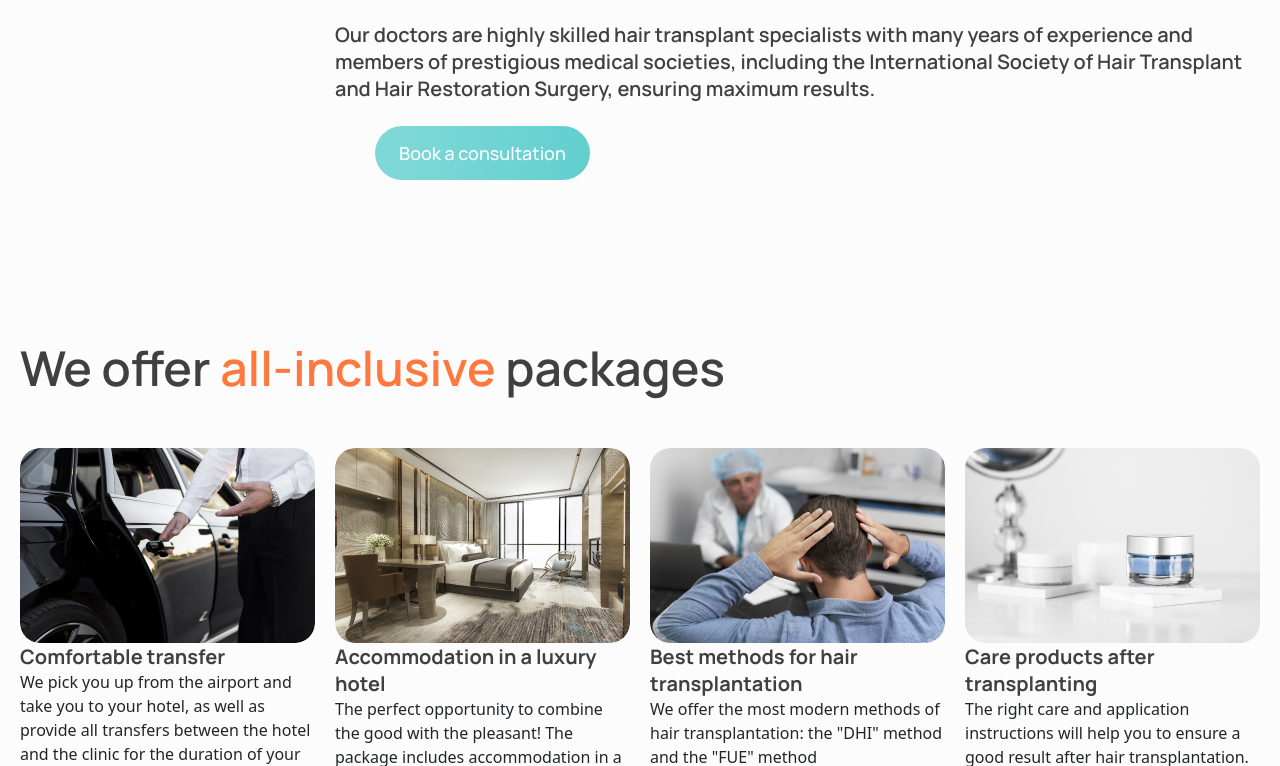
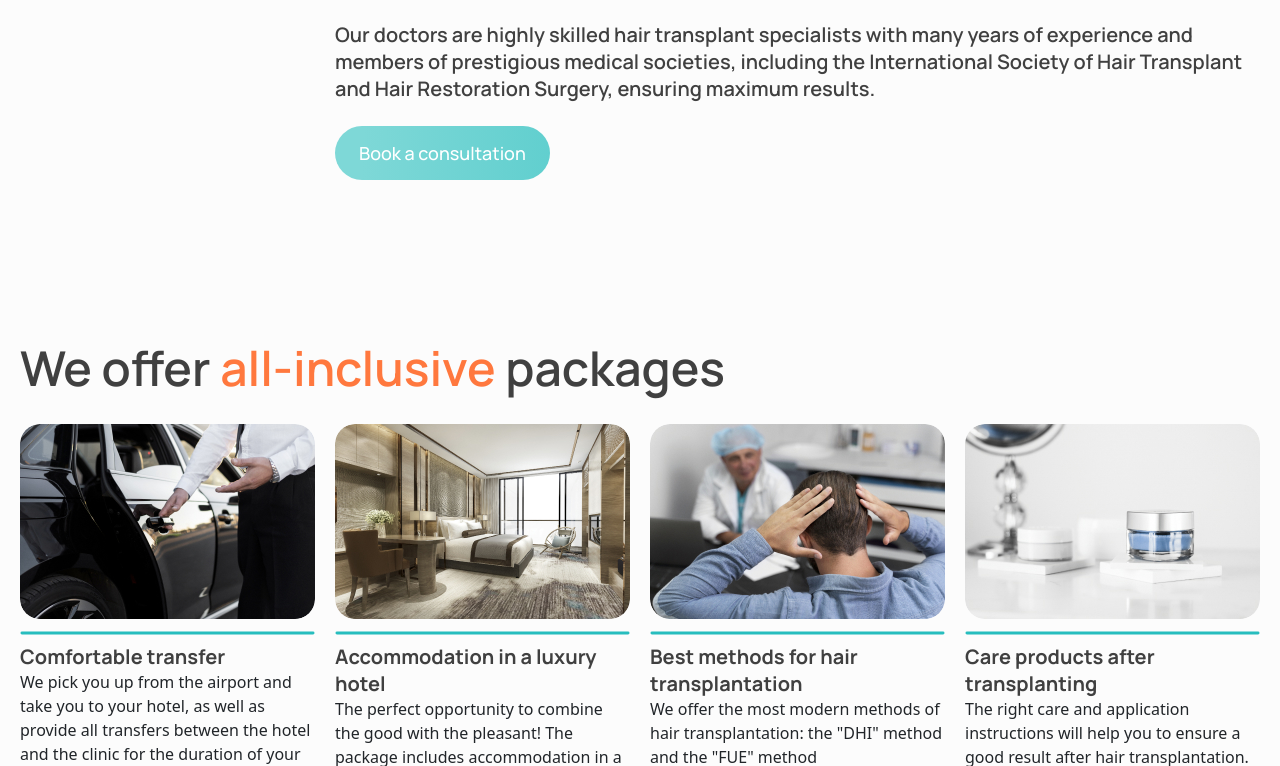
Before and after one commit to Dimonch1k/JS_Classwork_11, a website: page src/index.html in a window 1280 px wide. Shown: the part 3063-3829 px from the top of the page. Drawn offline with nearby package versions, Linux system fonts and the light colour scheme; files that its build step writes are made by us from their sources; files whose address does not match are found by name.

Commit message:
End section All-inclusive

```diff
--- a/src/pages/landing.html
+++ b/src/pages/landing.html
@@ -97,7 +97,7 @@
 
     <div class="videos_block">
       <div class="patient_video_block">
-        <div class="patient_video patient_video_1"><img src="../img/youtube_btn.png" alt="youtube button"></div>
+        <div class="patient_video patient_video_1"><img src="../img/youtube_btn.svg" alt="youtube button"></div>
         <svg class="blue-line" width="100%" height="4" viewBox="0 0 614 4" fill="none"
           xmlns="http://www.w3.org/2000/svg">
           <path d="M2 2L612 1.99995" stroke="#27BDBE" stroke-width="3" stroke-linecap="round" />
@@ -107,7 +107,7 @@
           Clinic</div>
       </div>
       <div class="patient_video_block">
-        <div class="patient_video patient_video_2"><img src="../img/youtube_btn.png" alt="youtube button"></div>
+        <div class="patient_video patient_video_2"><img src="../img/youtube_btn.svg" alt="youtube button"></div>
         <svg class="blue-line" width="614" height="4" viewBox="0 0 614 4" fill="none"
           xmlns="http://www.w3.org/2000/svg">
           <path d="M2 2L612 1.99995" stroke="#27BDBE" stroke-width="3" stroke-linecap="round" />
@@ -173,7 +173,7 @@
           Surgery, ensuring maximum results.
         </div>
 
-        <button class="book_consultation_btn">Book a consultation</button>
+        <button class="book_consultation_btn m-0">Book a consultation</button>
       </div>
     </div>
   </section>
@@ -192,7 +192,12 @@
             <div class="done_mark"></div>
           </div>
         </div>
+
         <div class="packet__content">
+          <svg width="100%" height="4" viewBox="0 0 299 4" fill="none" xmlns="http://www.w3.org/2000/svg">
+            <path d="M2 2L297 1.99997" stroke="#27BDBE" stroke-width="3" stroke-linecap="round" />
+          </svg>
+
           <div class="sub-title">Comfortable transfer</div>
           <div class="packet__desc">We pick you up from the airport and take you to your hotel, as well as provide all
             transfers between the hotel and the clinic for the duration of your stay in Istanbul</div>
@@ -207,6 +212,11 @@
           </div>
         </div>
         <div class="packet__content">
+          <svg width="100%" height="4" viewBox="0 0 299 4" fill="none"
+            xmlns="http://www.w3.org/2000/svg">
+            <path d="M2 2L297 1.99997" stroke="#27BDBE" stroke-width="3" stroke-linecap="round" />
+          </svg>
+
           <div class="sub-title">Accommodation in a luxury hotel</div>
           <div class="packet__desc">The perfect opportunity to combine the good with the pleasant! The package includes
             accommodation in a comfortable hotel in an ideal location in Istanbul, so you can combine your hair
@@ -222,6 +232,11 @@
           </div>
         </div>
         <div class="packet__content">
+          <svg width="100%" height="4" viewBox="0 0 299 4" fill="none"
+            xmlns="http://www.w3.org/2000/svg">
+            <path d="M2 2L297 1.99997" stroke="#27BDBE" stroke-width="3" stroke-linecap="round" />
+          </svg>
+
           <div class="sub-title">Best methods for hair transplantation</div>
           <div class="packet__desc">We offer the most modern methods of hair transplantation: the "DHI" method and the
             "FUE" method</div>
@@ -236,6 +251,11 @@
           </div>
         </div>
         <div class="packet__content">
+          <svg width="100%" height="4" viewBox="0 0 299 4" fill="none"
+            xmlns="http://www.w3.org/2000/svg">
+            <path d="M2 2L297 1.99997" stroke="#27BDBE" stroke-width="3" stroke-linecap="round" />
+          </svg>
+
           <div class="sub-title">Care products after transplanting</div>
           <div class="packet__desc">The right care and application instructions will help you to ensure a good result
             after hair transplantation. Our team will make sure that the rehabilitation process goes perfectly</div>
```
Also changed, not shown: src/sass/components/_header.scss (+13 -0 lines).
